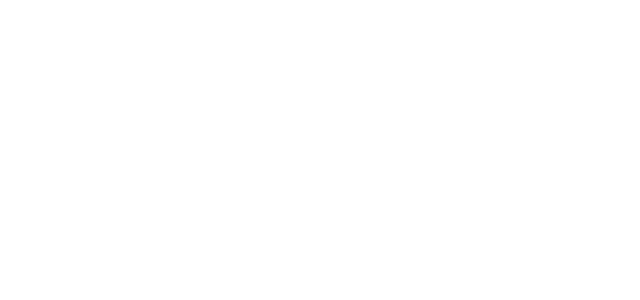
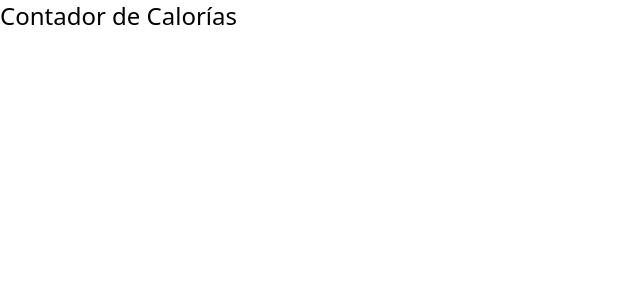
Before and after one commit to RaulSantosDev/calculadora_de_calorias, a React (Vite) app: page / in a window 1280 px wide. Shown: the top 300 px of the page, without its empty margins (0-640 px from the left). Built offline with nearby package versions, Linux system fonts and the light colour scheme.

Commit message:
Tailwind CSS instalado

```diff
--- a/package.json
+++ b/package.json
@@ -10,8 +10,10 @@
     "preview": "vite preview"
   },
   "dependencies": {
+    "@tailwindcss/vite": "^4.1.4",
     "react": "^19.0.0",
-    "react-dom": "^19.0.0"
+    "react-dom": "^19.0.0",
+    "tailwindcss": "^4.1.4"
   },
   "devDependencies": {
     "@eslint/js": "^9.22.0",
--- a/src/App.tsx
+++ b/src/App.tsx
@@ -4,7 +4,7 @@ function App() {
 
   return (
     <>
-
+      <h1 className="text-2xl">Contador de Calorías</h1>
     </>
   )
 }
--- a/src/index.css
+++ b/src/index.css
@@ -0,0 +1 @@
+@import "tailwindcss";
--- a/vite.config.ts
+++ b/vite.config.ts
@@ -1,7 +1,9 @@
 import { defineConfig } from 'vite'
 import react from '@vitejs/plugin-react-swc'
+import tailwindcss from '@tailwindcss/vite'
+
 
 // https://vite.dev/config/
 export default defineConfig({
-  plugins: [react()],
+  plugins: [react(),tailwindcss()],
 })
```
Also changed, not shown: 1 other file (tests, documents, lock files or other folders).
